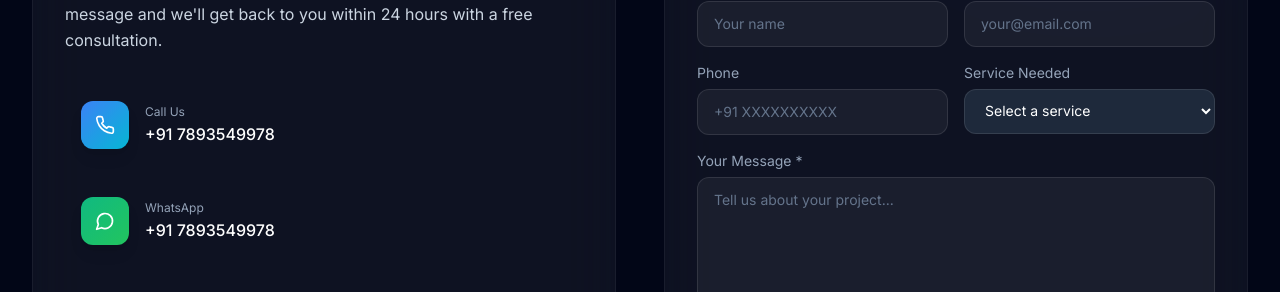
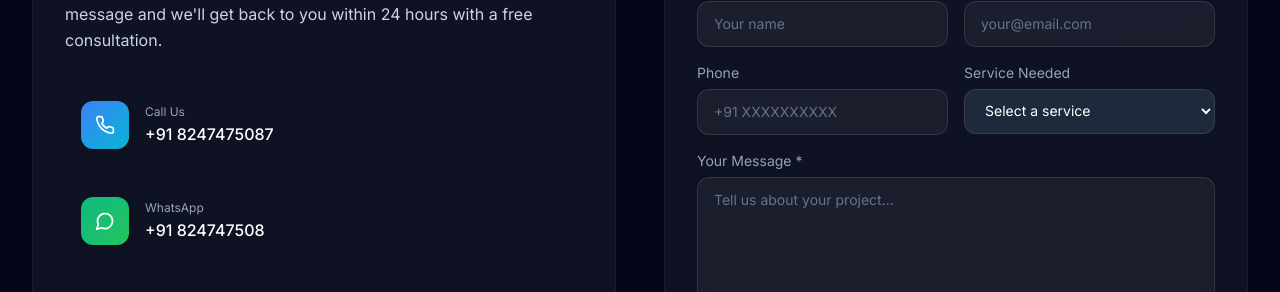
Before and after one commit to yovialtechnology20-a11y/yovial_company_website, a React (Vite) app: page / in a window 1280 px wide. Shown: the part 9845-10137 px from the top of the page. Built offline with nearby package versions, Linux system fonts and the light colour scheme; no server answers; the database is empty.

Commit message:
Update Contact.tsx

```diff
--- a/src/components/Contact.tsx
+++ b/src/components/Contact.tsx
@@ -7,15 +7,15 @@ const contactInfo = [
   {
     icon: Phone,
     label: 'Call Us',
-    value: '+91 7893549978',
-    href: 'tel:+917893549978',
+    value: '+91 8247475087',
+    href: 'tel:+918247475088',
     color: 'from-blue-500 to-cyan-500',
   },
   {
     icon: MessageCircle,
     label: 'WhatsApp',
-    value: '+91 7893549978',
-    href: 'https://wa.me/917893549978?text=Hello%20Yovial%20Technologies%2C%20I%20need%20a%20website.',
+    value: '+91 824747508',
+    href: 'https://wa.me/91824747508?text=Hello%20Yovial%20Technologies%2C%20I%20need%20a%20website.',
     color: 'from-emerald-500 to-green-500',
   },
   {
```
